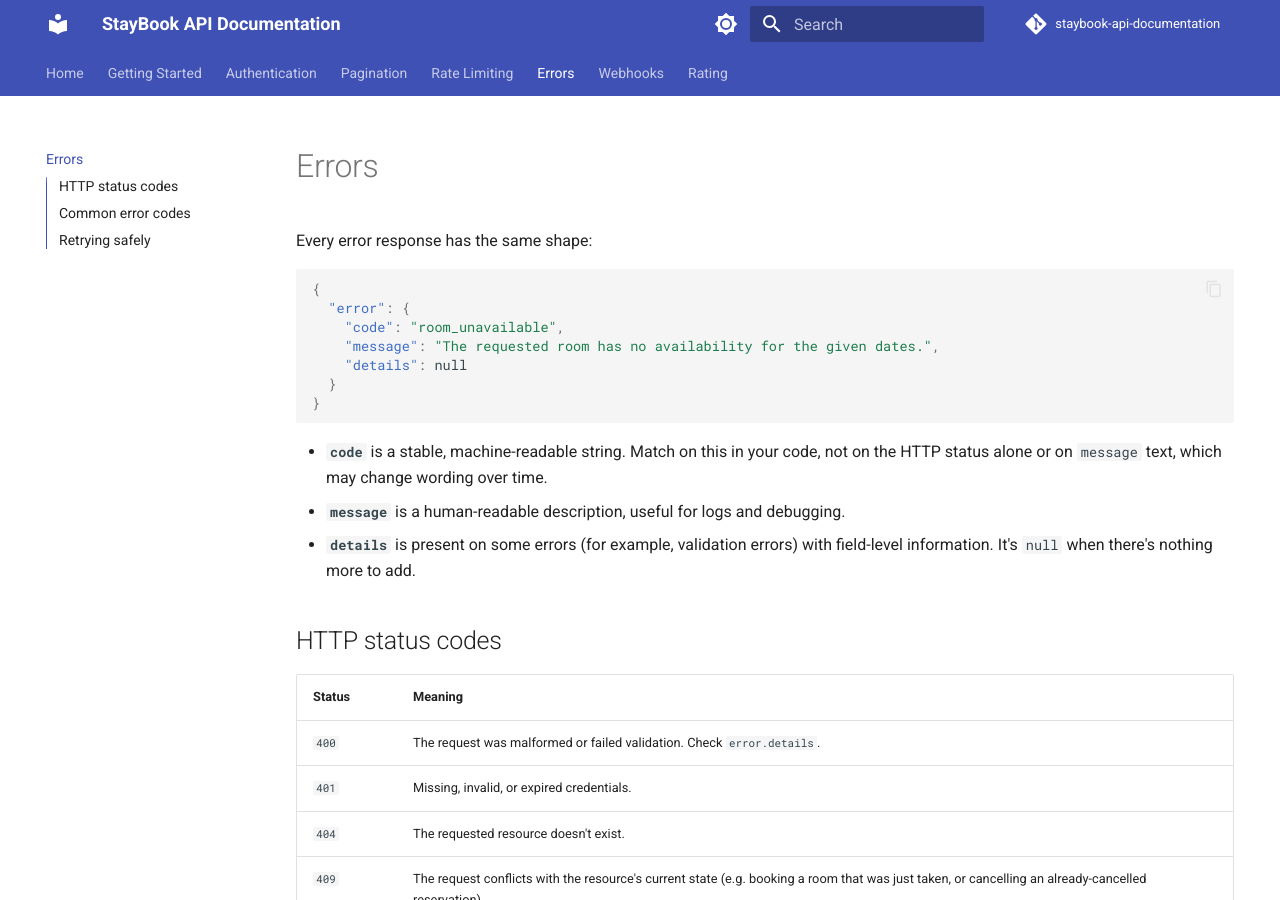
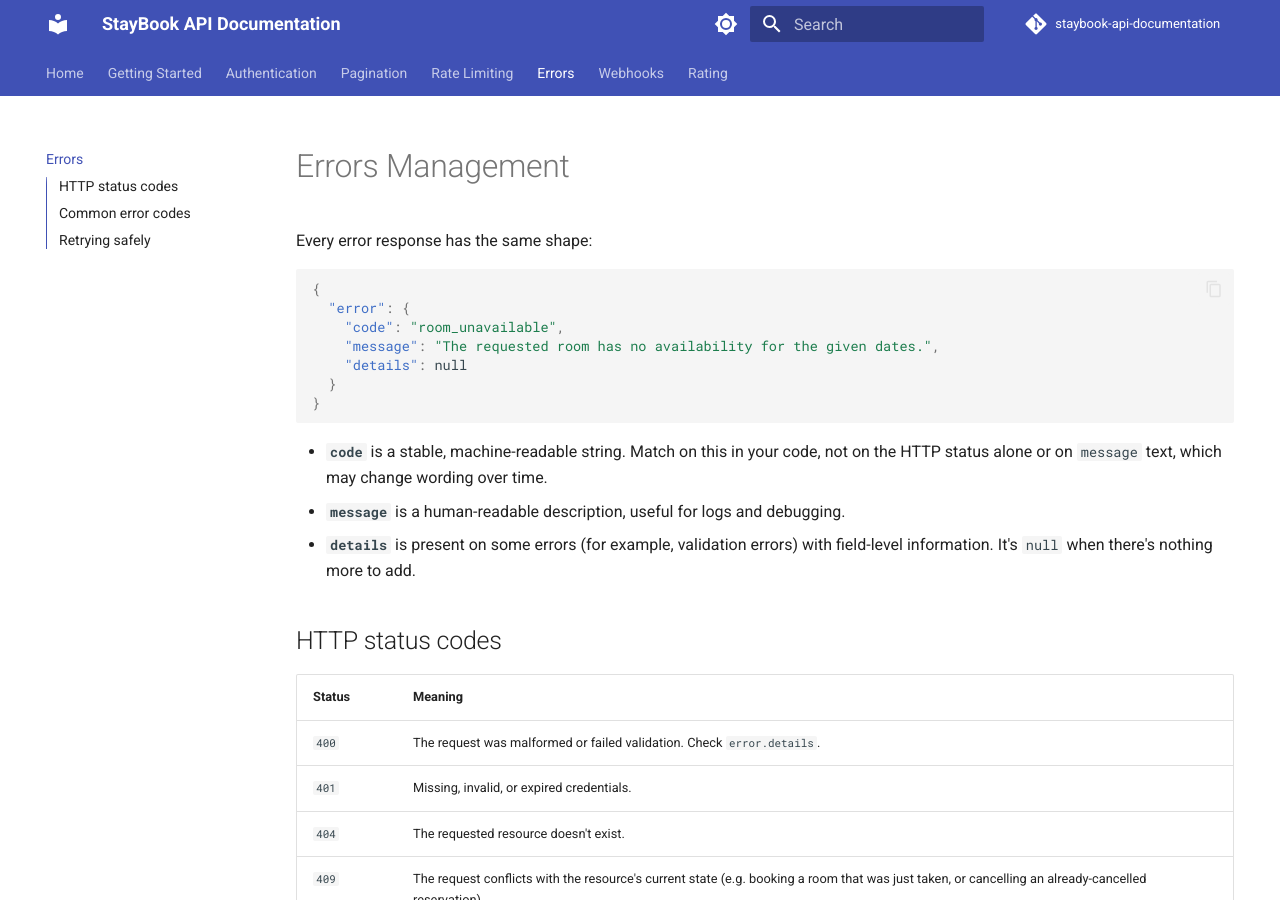
Before and after one commit to veeranpatil-boop/staybook-api-documentation, an MkDocs documentation site: the page built from docs/errors.md, in a window 1280 px wide and 900 px high. Built offline with MkDocs 1.6.1 and Material for MkDocs 9.7.7, drawn with Linux system fonts in a browser that asks for light colours; comment, search, counter and statistics services are not loaded.

Commit message:
Update title for errors documentation

```diff
--- a/docs/errors.md
+++ b/docs/errors.md
@@ -1,4 +1,4 @@
-# Errors
+# Errors Management
 
 Every error response has the same shape:
 
```
